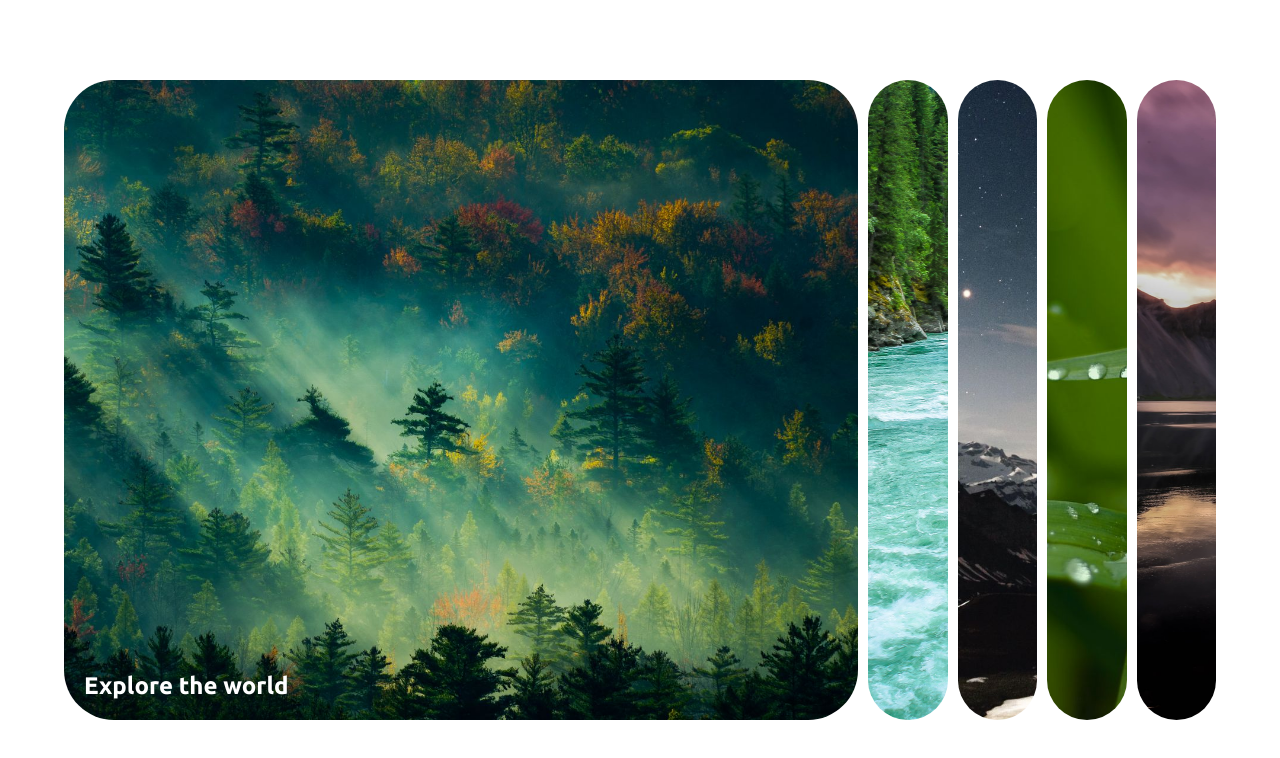
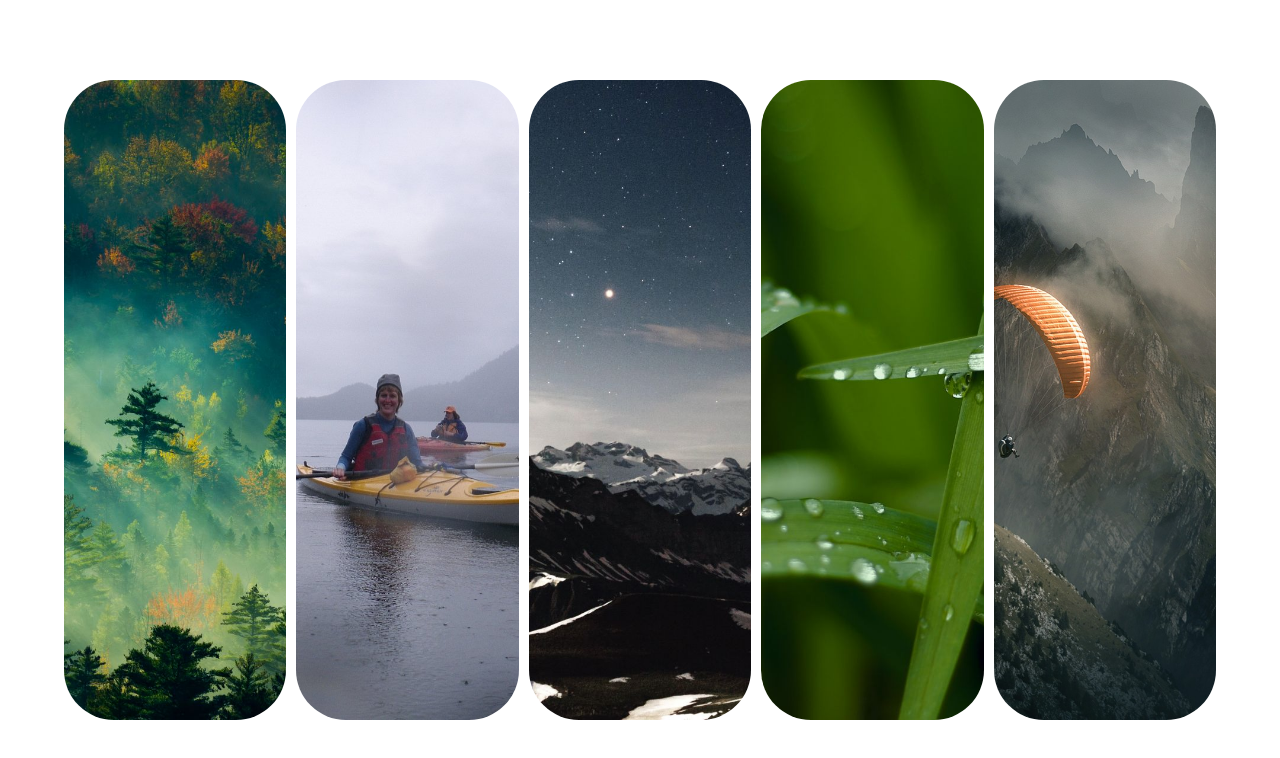
Before and after one commit to AnikKantiSikder/Expanding-cards-with-js, a plain HTML site: page index.html in a window 1280 px wide. Drawn offline with Linux system fonts and the light colour scheme.

Commit message:
Project complete

```diff
--- a/index.html
+++ b/index.html
@@ -9,25 +9,25 @@
     <link href="https://fonts.googleapis.com/css2?family=Ubuntu:wght@400;500;700&display=swap" rel="stylesheet">
 
     <link rel="stylesheet" href="style.css">
-    <title>Blury Loading</title>
+    <title>Expanding cards</title>
 </head>
 <body>
 
     <div class="container">
-        <div class="panel panel-one active">
-            <h3>Explore the world</h3>
+        <div class="panel panel-one ">
+            <h3>Forest</h3>
         </div>
         <div class="panel panel-two ">
-            <h3>Explore the world</h3>
+            <h3>Lake</h3>
         </div>
         <div class="panel panel-three ">
-            <h3>Explore the world</h3>
+            <h3>Mountain</h3>
         </div>
         <div class="panel panel-four ">
-            <h3>Explore the world</h3>
+            <h3>Grass</h3>
         </div>
         <div class="panel panel-five ">
-            <h3>Explore the world</h3>
+            <h3>Parachute</h3>
         </div>
     </div>
 
--- a/script.js
+++ b/script.js
@@ -0,0 +1,16 @@
+
+const panels = document.querySelectorAll('.panel');
+
+panels.forEach(function(currentPanel) {
+    currentPanel.addEventListener('click', function() {
+        removeActiveClasses();
+        currentPanel.classList.add('active');
+    });
+});
+
+// Removing the other active classes
+function removeActiveClasses(){
+    panels.forEach(function(panel){
+        panel.classList.remove('active');
+    })
+}
--- a/style.css
+++ b/style.css
@@ -18,19 +18,19 @@ body {
 }
 
 .panel-one {
-    background-image: url('1.jpg');
+    background-image: url('img/one.jpg');
 }
 .panel-two {
-    background-image: url('2.jpg');
+    background-image: url('img/two.jpg');
 }
 .panel-three {
-    background-image: url('3.jpg');
+    background-image: url('img/three.jpg');
 }
 .panel-four {
-    background-image: url('4.jpg');
+    background-image: url('img/four.jpg');
 }
 .panel-five {
-    background-image: url('5.jpg');
+    background-image: url('img/five.jpg');
 }
 
 .container {
@@ -71,6 +71,19 @@ body {
 
 .panel.active h3{
     opacity: 1;
+    /* Delay: 0.4s */
+    transition: opacity 0.3s ease-in 0.4s;
 }
 
 /* For smaller screen */
+@media (max-width: 480px){
+    .container {
+        width: 100vw;
+    }
+
+    .panel:nth-of-type(4),
+    .panel:nth-of-type(5) {
+        display: none;
+    }
+
+}
```
Also changed, not shown: 2.jpg (deleted), 5.jpg (deleted), img/five.jpg (added), img/four.jpg (renamed from 4.jpg), img/one.jpg (renamed from 1.jpg), img/three.jpg (renamed from 3.jpg), img/two.JPG (added), 2 other files.
